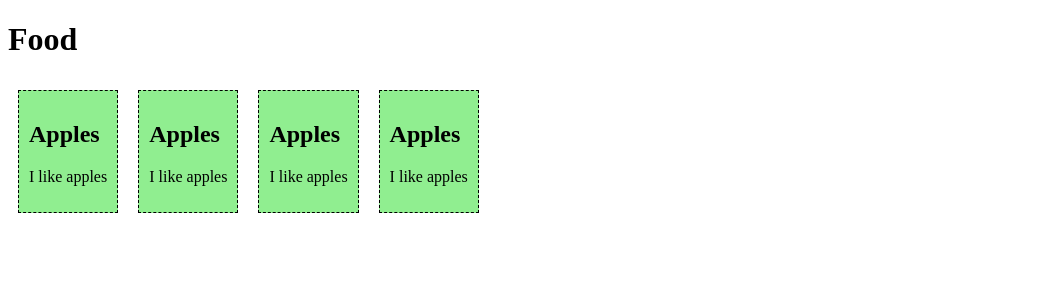
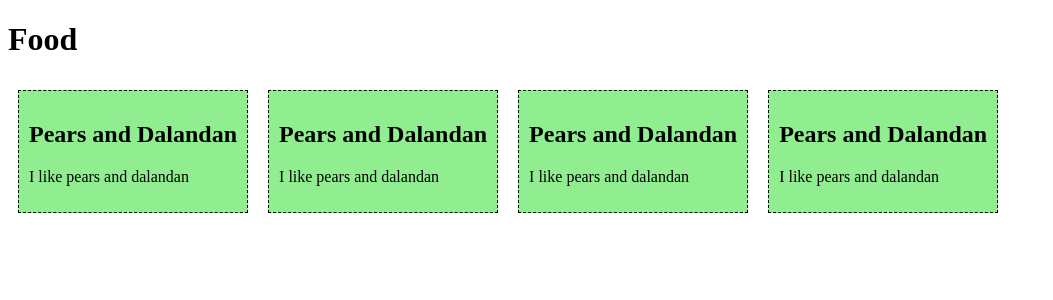
Before and after one commit to sheryn17/sheryn-sf241-vuejs, a Vue app in the folder firstsfc/: page / in a window 1280 px wide. Shown: the top 300 px of the page, without its empty margins (0-1053 px from the left). Built offline with nearby package versions, Linux system fonts and the light colour scheme.

Commit message:
Edited text

```diff
--- a/firstsfc/src/components/FoodItem.vue
+++ b/firstsfc/src/components/FoodItem.vue
@@ -9,8 +9,8 @@
 export default {
   data() {
     return {
-      name: 'Apples',
-      message: 'I like apples'
+      name: 'Pears and Dalandan',
+      message: 'I like pears and dalandan '
     }
   }
 };
```
